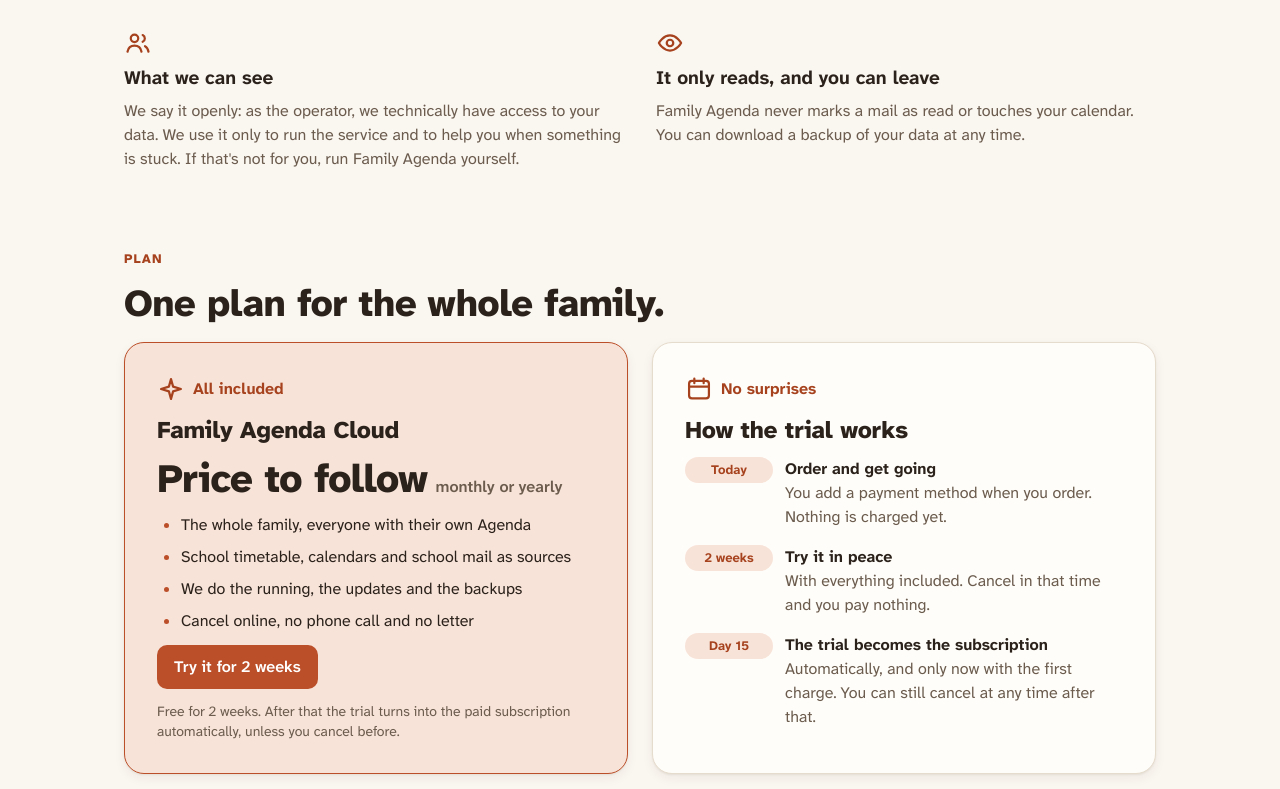
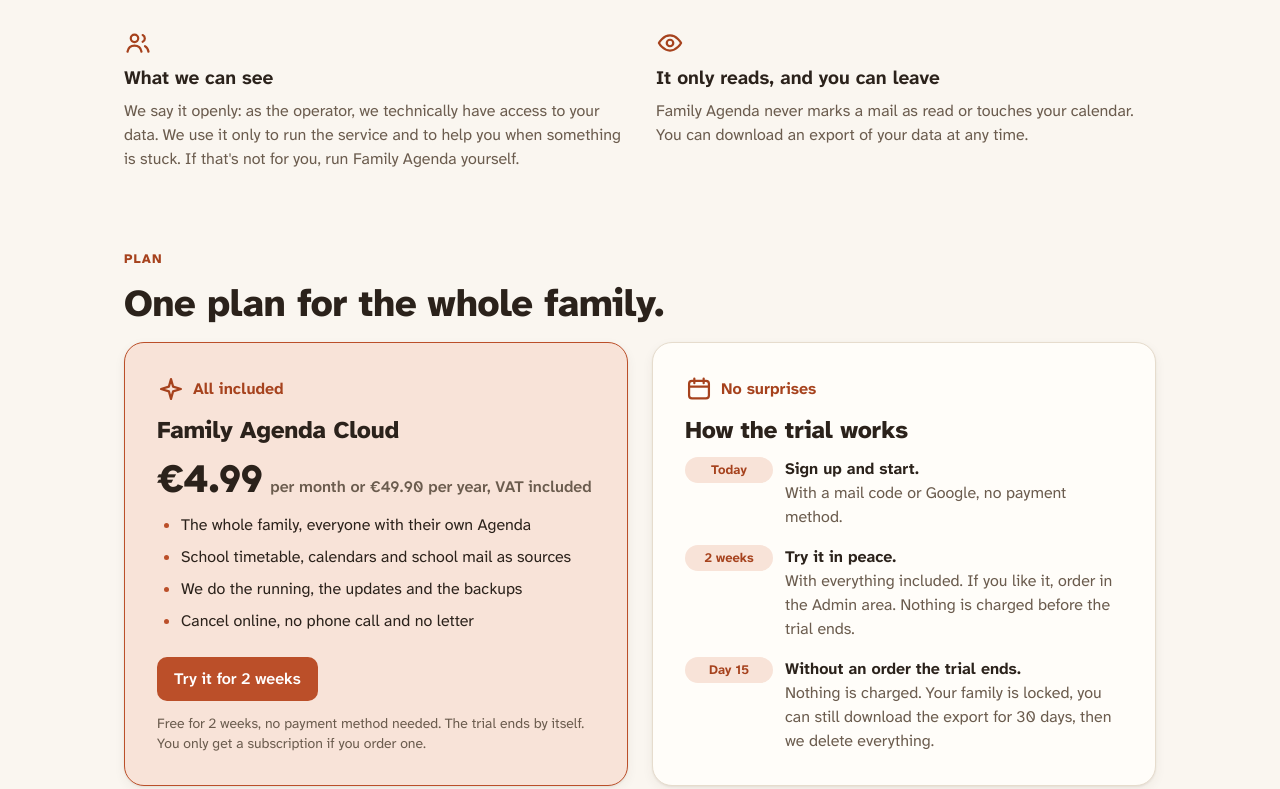
Before and after one commit to artkoenig/family-agenda-cloud, a plain HTML site: page site/en/index.html in a window 1280 px wide. Shown: the part 5823-6612 px from the top of the page. Drawn offline with Linux system fonts and the light colour scheme.

Commit message:
Show the price and the Trial as decided on the landing page
Part of #216 (the footer comes with #212).

Co-Authored-By: Claude Opus 5.5 <noreply@anthropic.com>
Claude-Session: https://claude.ai/code/session_01YQVwCLdqzuc72JNdebpKN4

```diff
--- a/site/en/index.html
+++ b/site/en/index.html
@@ -178,7 +178,7 @@
         <li><svg class="lp-icon" viewBox="0 0 24 24"><use href="#i-server"/></svg><h3>Hosted in Germany</h3><p>Your family's data lives in a database of its own, on servers in Germany. No ads, no tracking, no selling anything.</p></li>
         <li><svg class="lp-icon" viewBox="0 0 24 24"><use href="#i-spark"/></svg><h3>AI without an AI company</h3><p>Your mails are read by an open AI model that runs at our hosting provider in Germany. Nothing goes to an AI company, and no model is trained on what you send.</p></li>
         <li><svg class="lp-icon" viewBox="0 0 24 24"><use href="#i-hands"/></svg><h3>What we can see</h3><p>We say it openly: as the operator, we technically have access to your data. We use it only to run the service and to help you when something is stuck. If that's not for you, run Family Agenda yourself.</p></li>
-        <li><svg class="lp-icon" viewBox="0 0 24 24"><use href="#i-eye"/></svg><h3>It only reads, and you can leave</h3><p>Family Agenda never marks a mail as read or touches your calendar. You can download a backup of your data at any time.</p></li>
+        <li><svg class="lp-icon" viewBox="0 0 24 24"><use href="#i-eye"/></svg><h3>It only reads, and you can leave</h3><p>Family Agenda never marks a mail as read or touches your calendar. You can download an export of your data at any time.</p></li>
       </ul>
     </section>
 
@@ -189,8 +189,7 @@
         <article class="lp-way lp-way--hosted">
           <p class="lp-way__kicker"><svg class="lp-icon" viewBox="0 0 24 24"><use href="#i-spark"/></svg>All included</p>
           <h3 class="lp-way__title">Family Agenda Cloud</h3>
-          <!-- Placeholder: the price is set after the usage measurements. -->
-          <p class="lp-plan__price">Price to follow <small>monthly or yearly</small></p>
+          <p class="lp-plan__price">€4.99 <small>per month or €49.90 per year, VAT included</small></p>
           <ul class="lp-way__list">
             <li>The whole family, everyone with their own Agenda</li>
             <li>School timetable, calendars and school mail as sources</li>
@@ -198,15 +197,15 @@
             <li>Cancel online, no phone call and no letter</li>
           </ul>
           <a class="fam-button fam-button--primary" href="https://app.family-agenda.cloud/sign-in/register">Try it for 2 weeks</a>
-          <p class="lp-way__fine">Free for 2 weeks. After that the trial turns into the paid subscription automatically, unless you cancel before.</p>
+          <p class="lp-way__fine">Free for 2 weeks, no payment method needed. The trial ends by itself. You only get a subscription if you order one.</p>
         </article>
         <article class="lp-way">
           <p class="lp-way__kicker"><svg class="lp-icon" viewBox="0 0 24 24"><use href="#i-calendar"/></svg>No surprises</p>
           <h3 class="lp-way__title">How the trial works</h3>
           <ol class="lp-timeline">
-            <li><b>Today</b><span><strong>Order and get going</strong>You add a payment method when you order. Nothing is charged yet.</span></li>
-            <li><b>2 weeks</b><span><strong>Try it in peace</strong>With everything included. Cancel in that time and you pay nothing.</span></li>
-            <li><b>Day 15</b><span><strong>The trial becomes the subscription</strong>Automatically, and only now with the first charge. You can still cancel at any time after that.</span></li>
+            <li><b>Today</b><span><strong>Sign up and start.</strong>With a mail code or Google, no payment method.</span></li>
+            <li><b>2 weeks</b><span><strong>Try it in peace.</strong>With everything included. If you like it, order in the Admin area. Nothing is charged before the trial ends.</span></li>
+            <li><b>Day 15</b><span><strong>Without an order the trial ends.</strong>Nothing is charged. Your family is locked, you can still download the export for 30 days, then we delete everything.</span></li>
           </ol>
         </article>
       </div>
```
Also changed, not shown: site/index.html (+6 -7 lines).
